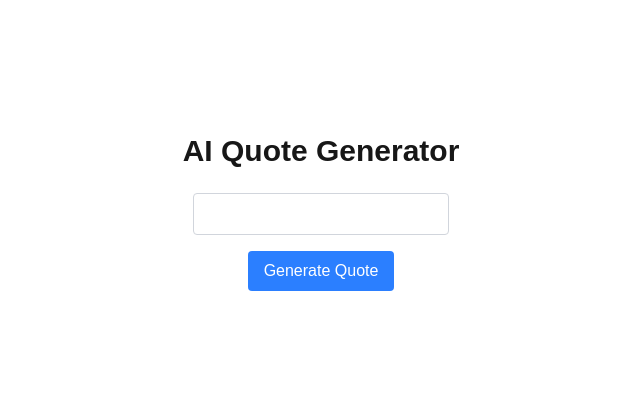
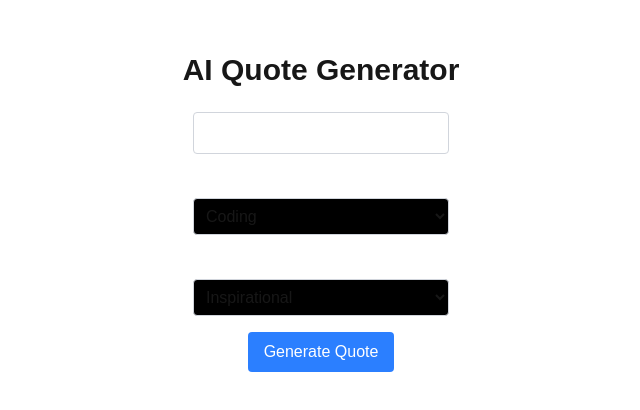
Before and after one commit to Sanidhi07/ai-quote-generator, a Next.js app: page / in a window 1280 px wide. Shown: the part 188-598 px from the top of the page, without its empty margins (319-959 px from the left). Built offline with nearby package versions, Linux system fonts and the light colour scheme.

Commit message:
feat: add tone selector and finalize generate button logic

```diff
--- a/src/app/page.tsx
+++ b/src/app/page.tsx
@@ -4,7 +4,8 @@ import { useState } from "react";
 export default function Home(){
 const [result, setResult]=useState("");
 const [topic,setTopic]=useState("")
-
+const [category,setCategory]=useState("Coding");
+const [tone,setTone]=useState("Inspirational")
 
 const testAI=async()=>{
 
@@ -30,13 +31,43 @@ const testAI=async()=>{
 return(
   <main className="flex min-h-screen flex-col items-center justify-center p-24">
       <h1 className="text-3xl font-bold">AI Quote Generator</h1>
-      {/* Topic Input */}
+      {/* --- Topic Input --- */}
       <input type="text"
       placeholder="Enter a topic (e.g Coding)"
       value={topic}
       onChange={(e) => setTopic(e.target.value)}
       className="mt-6 p-2 border border-gray-300 rounded text-white w-64 text-center"
       />
+
+      {/* --- Category Selector --- */}
+      <div className="flex flex-col gap-2 mt-4">
+        <label className="text-sm font-semibold text-white">Select Category:</label>
+        <select
+          value={category}
+          onChange={(e) => setCategory(e.target.value)}
+          className="p-2 border border-gray-300 rounded bg-black text-shadow-white w-64 focus:ring-2 focus:ring-blue-500 outline-none"
+        >
+          <option value="Coding">Coding</option>
+          <option value="Motivation">Motivation</option>
+          <option value="Philosophy">Philosophy</option>
+          <option value="Life">Life</option>
+        </select>
+
+      </div>
+      {/* --- Tone Selector --- */}
+      <div className="flex flex-col gap-2 mt-4">
+        <label className="text-sm font-semibold text-white">Select Tone:</label>
+        <select
+          value={tone}
+          onChange={(e) => setTone(e.target.value)}
+          className="p-2 border border-gray-300 rounded bg-black text-shadow-white w-64 focus:ring-2 focus:ring-blue-500 outline-none"
+        >
+          <option value="Inspirational">Inspirational</option>
+          <option value="Motivational">Motivational</option>
+          <option value="Philosophical">Philosophical</option>
+          <option value="Humorous">Humorous</option>
+        </select>
+      </div>
 
       <button
         onClick={testAI}
```
